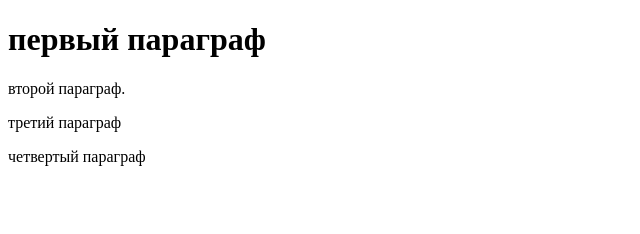
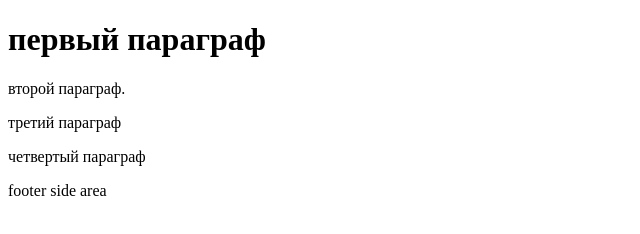
Before and after one commit to user493969/forMark, a plain HTML site: page index.html in a window 1280 px wide. Shown: the whole page, without its empty margins (0-640 px from the left). Drawn offline with Linux system fonts and the light colour scheme.

Commit message:
added footer

```diff
--- a/index.html
+++ b/index.html
@@ -6,6 +6,7 @@
 <p>второй параграф.</p>
 <p>третий параграф</p>
 <header>четвертый параграф</header>
+<p>footer side area</p>
 
 </body>
 </html>
```
